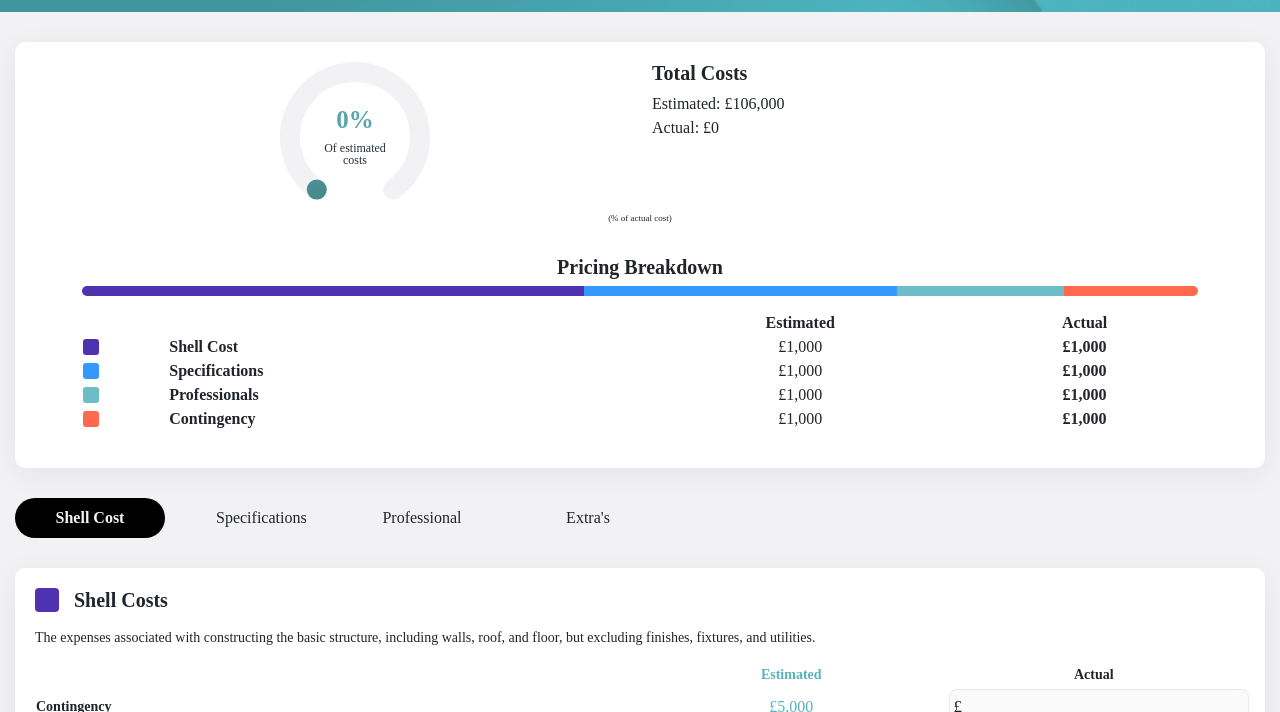
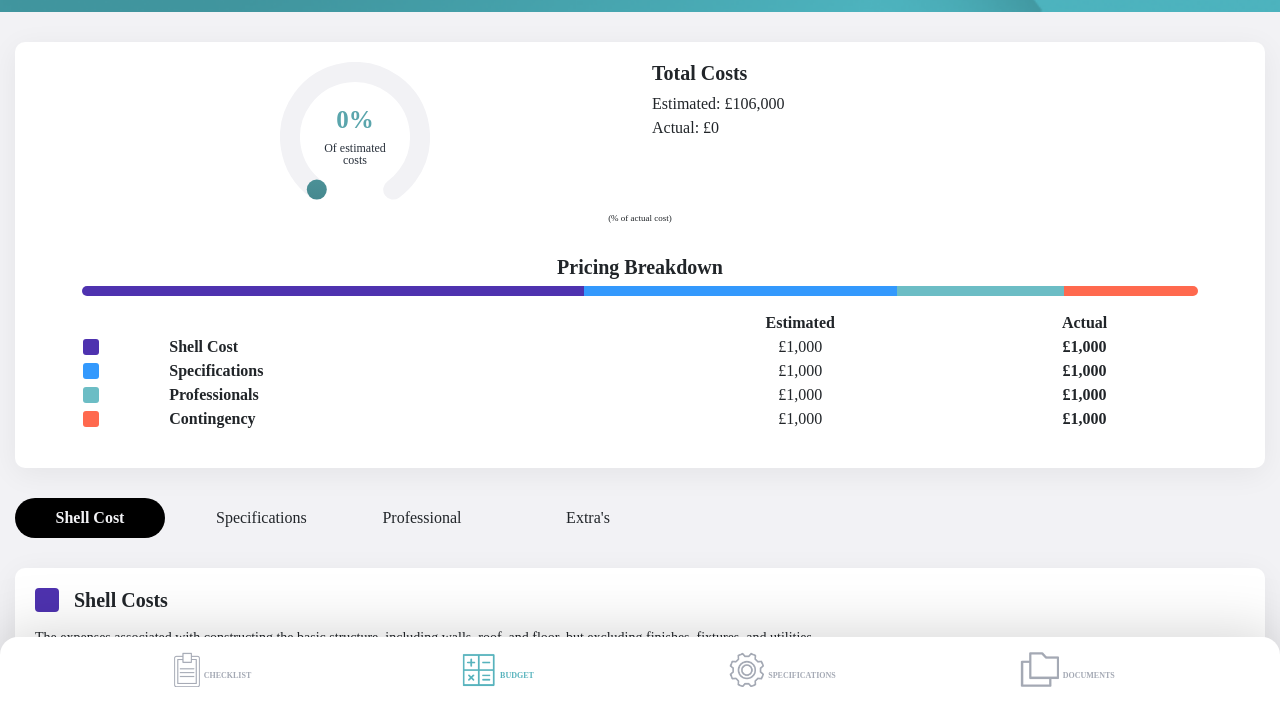
Before and after one commit to theLadEli/buildbuddy-budget-tool-coursework, a plain HTML site: page index.html in a window 1280 px wide. Shown: the part 88-800 px from the top of the page. Drawn offline with nearby package versions, Linux system fonts and the light colour scheme; a web font is replaced by a local one.

Commit message:
Finalised

```diff
--- a/index.html
+++ b/index.html
@@ -147,6 +147,37 @@
 
     </section>
 
+    <footer>
+        <div class="container">
+
+            <div class="row">
+                <div class="col">
+                    <!-- content for first column -->
+                    <img src="assets/Checklist Icon.png" alt="Checklist Menu Item">
+                    <a class="menu-item" href="">Checklist</a>
+                </div>
+
+                <div class="col">
+                    <!-- content for second column -->
+                    <img src="assets/Budget Tool Icon.png" alt="Checklist Menu Item">
+                    <a class="selected menu-item" href="">Budget</a>
+                </div>
+
+                <div class="col">
+                    <!-- content for third column -->
+                    <img src="assets/Specifications Tool Icon.png" alt="Checklist Menu Item">
+                    <a class="menu-item" href="">Specifications</a>
+                </div>
+
+                <div class="col">
+                    <!-- content for fourth column -->
+                    <img src="assets/Documents Tool Icon.png" alt="Checklist Menu Item">
+                    <a class="menu-item" href="">Documents</a>
+                </div>
+            </div>
+        </div>
+    </footer>
+
 
 
 
--- a/style.css
+++ b/style.css
@@ -218,8 +218,7 @@ td:nth-child(4), th:nth-child(4) {
     border-radius: 10px;
     box-shadow: 0px 6px 30px rgba(0, 0, 0, 0.06);
     padding: 20px 20px 0 20px;
-    margin: 15px;
-    margin-top: 30px;
+    margin: 30px 15px 120px 15px;
 }
 
 .shell-cost-container h3 {
@@ -322,3 +321,41 @@ tbody tr:last-child td {
     transform: translateY(-50%);
     font-size: 17px;
 }
+
+
+/* Footer */
+
+footer {
+    background-color: white;
+    border-radius: 18px 18px 0 0;
+    padding: 15px;
+    filter: drop-shadow(0px -2px 29px rgba(0, 0, 0, 0.176));
+    margin-top: 30px;
+    position: fixed;
+    width: 100%;
+    bottom: 0;
+    left: 0;
+    z-index: 99;
+}
+
+footer img {
+    height: 45px;
+    display: inline-block;
+    padding-bottom: 10px;
+}
+
+footer .col {
+    text-align: center;
+}
+
+.menu-item {
+    text-decoration: none;
+    color: #A4A9B4;
+    font-weight: bold;
+    text-transform: uppercase;
+    font-size: 8px;
+}
+
+.selected {
+    color: #57B3BD;
+}
```
Also changed, not shown: assets/Budget Tool Icon.png (added), assets/Checklist Icon.png (added), assets/Documents Tool Icon.png (added), assets/Specifications Tool Icon.png (added).
